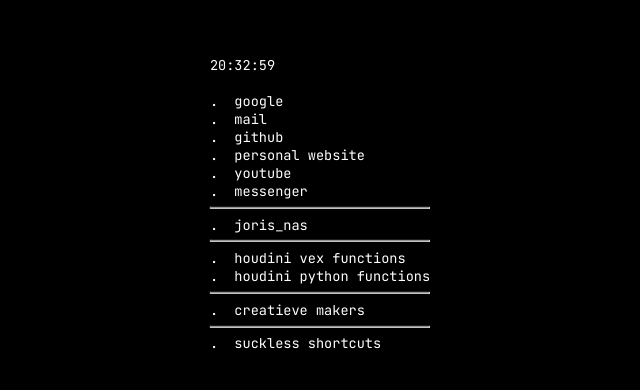
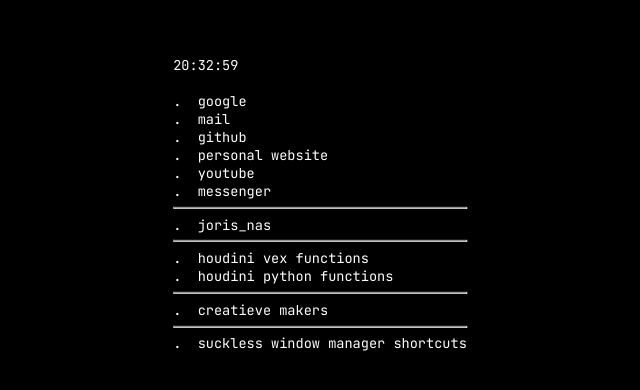
Before and after one commit to putteneersjoris/qutebrowser, a plain HTML site: page index.html in a window 1280 px wide. Shown: the part 196-586 px from the top of the page, without its empty margins (320-960 px from the left). Drawn offline with Linux system fonts and the light colour scheme.

Commit message:
update shortcuts

```diff
--- a/index.html
+++ b/index.html
@@ -28,7 +28,7 @@
             <a href="https://creativemakers.xyz/" target="_blank">.&nbsp; creatieve makers</a><br>
             <hr>
 
-            <a href="suckless_dwm.html" target="_blank">.&nbsp; suckless shortcuts</a><br>
+            <a href="suckless_dwm.html" target="_blank">.&nbsp; suckless window manager shortcuts</a><br>
 
 
 
```
